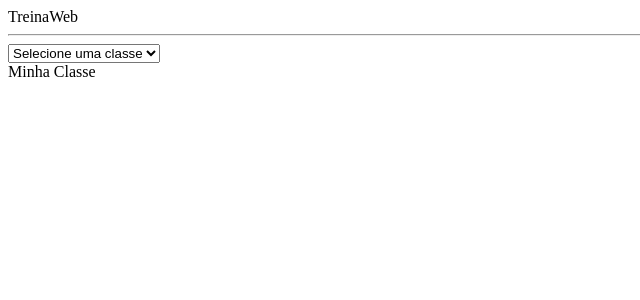
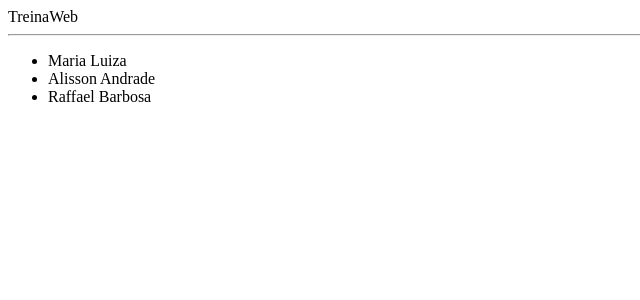
Before and after one commit to raffaelbmartins/curso-angular-introducao, an Angular app in the folder meu-app/: page / in a window 1280 px wide. Shown: the top 300 px of the page, without its empty margins (0-640 px from the left). Built offline with nearby package versions, Linux system fonts and the light colour scheme.

Commit message:
Criando Serviços

```diff
--- a/meu-app/src/app/meu-componente2/meu-componente2.component.html
+++ b/meu-app/src/app/meu-componente2/meu-componente2.component.html
@@ -1,13 +1,3 @@
-<select (change)="0" #minhaClasse id="select-classe">
-  <option value="" selected disabled>Selecione uma classe</option>
-  <option value="1">Classe 1</option>
-  <option value="2">Classe 2</option>
-  <option value="3">Classe 3</option>
-</select>
-
-<div
-  [class.classe1]="minhaClasse.value == 1"
-  [class.classe2]="minhaClasse.value == 2"
-  [class.classe3]="minhaClasse.value == 3"
-  [class.classeDefault]="minhaClasse.value > 0"
->Minha Classe</div>
+<ul>
+  <li *ngFor="let aluno of alunos">{{ aluno.nome }}</li>
+</ul>
--- a/meu-app/src/app/meu-componente2/meu-componente2.component.ts
+++ b/meu-app/src/app/meu-componente2/meu-componente2.component.ts
@@ -1,4 +1,6 @@
 import { Component, OnInit } from '@angular/core';
+
+import { AlunosService } from 'src/app/services/alunos.service';
 
 @Component({
   selector: 'app-meu-componente2',
@@ -21,7 +23,11 @@ export class MeuComponente2Component implements OnInit {
 
   isVisible : boolean = false;
 
-  constructor() { }
+  alunos = [];
+
+  constructor(private alunosService: AlunosService) {
+    this.alunos = this.alunosService.getAlunos();
+  }
 
   ngOnInit() {
   }
--- /dev/null
+++ b/meu-app/src/app/services/alunos.service.ts
@@ -0,0 +1,18 @@
+import { Injectable } from '@angular/core';
+
+@Injectable({
+  providedIn: 'root'
+})
+export class AlunosService {
+
+  constructor() { }
+
+  getAlunos() {
+    return [
+      {nome: 'Maria Luiza'},
+      {nome: 'Alisson Andrade'},
+      {nome: 'Raffael Barbosa'}
+    ]
+  }
+
+}
```
Also changed, not shown: 1 other file (tests, documents, lock files or other folders).
